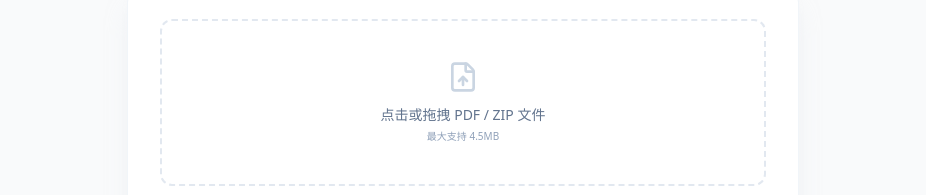
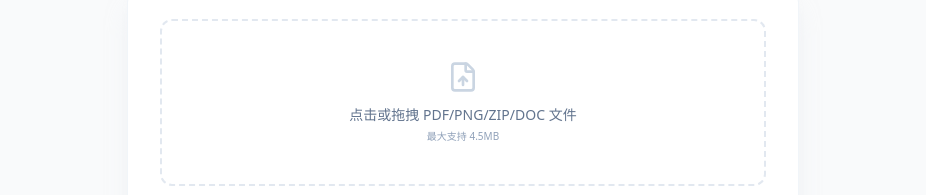
Before and after one commit to jing-gou/njupt-notes, a React (Vite) app: page /#/upload in a window 1280 px wide. Shown: the part 195-390 px from the top of the page, without its empty margins (177-1103 px from the left). Built offline with nearby package versions, Linux system fonts and the light colour scheme.

Commit message:
fix: add some supportive file formats.

```diff
--- a/src/pages/Upload.jsx
+++ b/src/pages/Upload.jsx
@@ -120,7 +120,7 @@ export default function Upload() {
             type="file"
             className="absolute inset-0 opacity-0 cursor-pointer"
             onChange={(e) => setFile(e.target.files[0])}
-            accept=".pdf,.zip,.rar,.7z"
+            accept=".pdf,.zip,.rar,.7z,.ppt,.pptx,.jpg,.png,.doc,.docx"
           />
           <FileUp className={`mx-auto mb-3 ${file ? 'text-blue-500' : 'text-slate-300'}`} size={32} />
           {file ? (
@@ -130,7 +130,7 @@ export default function Upload() {
             </div>
           ) : (
             <div className="space-y-1">
-              <p className="text-slate-500 text-sm">点击或拖拽 PDF / ZIP 文件</p>
+              <p className="text-slate-500 text-sm">点击或拖拽 PDF/PNG/ZIP/DOC 文件</p>
               <p className="text-[10px] text-slate-400">最大支持 4.5MB</p>
             </div>
           )}
```
